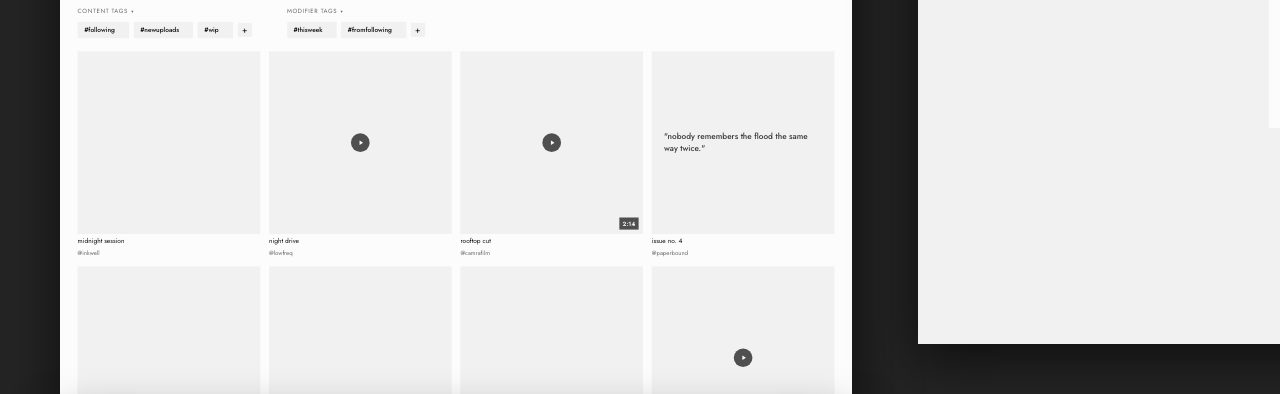
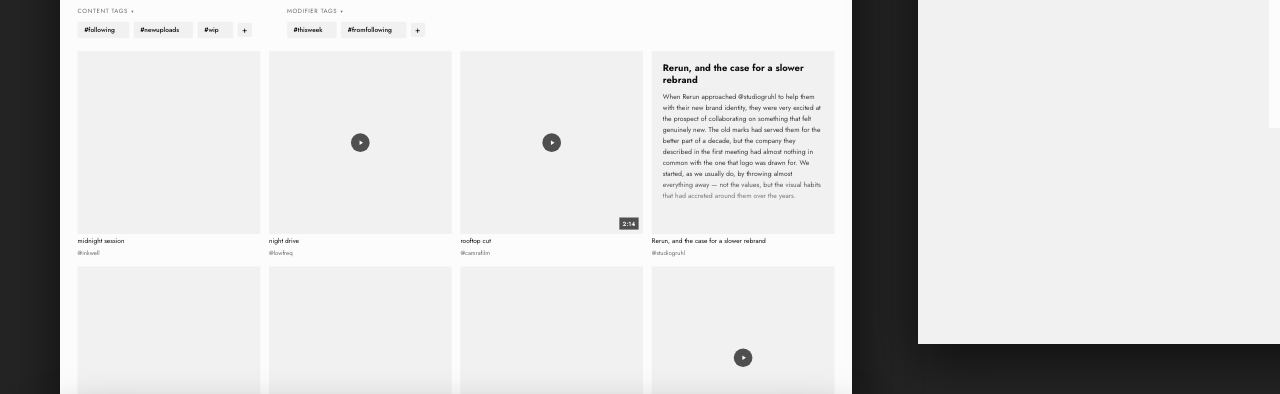
Before and after one commit to freshstart17173-sketch/eski, a website: page artboard.html in a window 1280 px wide. Shown: the part 135-529 px from the top of the page. Drawn offline with Linux system fonts and the light colour scheme; no server answers.

Commit message:
Artboard: show a titled long-text (essay) post in the home feed.
Swapped one text card for a title + essay-length body variant so the
long-text case is visible in the grid: the square shows the bold title
and the start of the body, masked to a fade where it overruns the box,
with the handle below. The short pull-quote text card stays for contrast.

(The earlier detail-pane essay experiment was reverted — this was meant
for the home page.)

Co-Authored-By: Claude Opus 4.8 <noreply@anthropic.com>

```diff
--- a/artboard.html
+++ b/artboard.html
@@ -257,6 +257,12 @@ html,body{margin:0;height:100%;overflow:hidden;background:var(--bg);color:var(--
   font-size:var(--fs-micro);color:var(--paper);background:rgba(17,17,17,.72);padding:3px 6px}
 .gquote{padding:22px;font-family:var(--font-body);font-weight:500;font-size:15px;color:var(--ink-soft);
   line-height:1.4;text-align:left}
+/* a long text/essay post: title + body filling the square, top-aligned,
+   faded out at the bottom where it overflows — a readable preview. */
+.gtext{position:absolute;inset:0;padding:20px;display:flex;flex-direction:column;gap:10px;overflow:hidden;
+  -webkit-mask-image:linear-gradient(#000 68%,transparent);mask-image:linear-gradient(#000 68%,transparent)}
+.gtext .gtitle{font-family:var(--font-body);font-weight:700;font-size:17px;color:var(--ink);line-height:1.25}
+.gtext .gbody{font-family:var(--font-body);font-weight:400;font-size:12.5px;color:var(--ink-soft);line-height:1.6}
 .gcount{position:absolute;bottom:8px;left:8px;display:inline-flex;align-items:center;gap:5px;
   font-family:var(--font-body);font-weight:700;font-size:var(--fs-xs);color:var(--paper);
   background:rgba(17,17,17,.8);padding:4px 8px}
@@ -322,6 +328,18 @@ const vid = d => `<div class="gplay">${PLAY}</div><div class="gind">${esc(d)}</d
 const aud = `<div class="gplay">${PLAY}</div>`;
 const coll = n => `<div class="gcount"><svg viewBox="0 0 24 24"><rect x="8" y="8" width="12" height="12"/><path d="M4 16V4h12"/></svg>${esc(n)}</div>`;
 const gq = t => `<div class="gquote">"${esc(t)}"</div>`;
+/* a titled essay post in the grid: the square shows the title + the start
+   of the body, faded where it runs past the box; the handle sits below. */
+function gtextcard(title, body, handle){
+  return `<div class="gcard selectable">
+    <div class="gbox" style="align-items:stretch;justify-content:flex-start;">
+      <div class="gtext"><div class="gtitle">${esc(title)}</div><div class="gbody">${esc(body)}</div></div>
+    </div>
+    <div class="gcap">${esc(title)}</div>
+    <div class="ghandle">${esc(handle)}</div>
+  </div>`;
+}
+const ESSAY = "When Rerun approached @studiogruhl to help them with their new brand identity, they were very excited at the prospect of collaborating on something that felt genuinely new. The old marks had served them for the better part of a decade, but the company they described in the first meeting had almost nothing in common with the one that logo was drawn for. We started, as we usually do, by throwing almost everything away — not the values, but the visual habits that had accreted around them over the years.";
 
 const homepageHtml = `
 <div class="ms selectable" style="display:flex;flex-direction:row;align-items:center;justify-content:space-between;
@@ -385,7 +403,7 @@ const homepageHtml = `
     ${gcard('midnight session','@inkwell')}
     ${gcard('night drive','@lowfreq', aud)}
     ${gcard('rooftop cut','@camrafilm', vid('2:14'))}
-    ${gcard('issue no. 4','@paperbound', gq('nobody remembers the flood the same way twice.'))}
+    ${gtextcard('Rerun, and the case for a slower rebrand', ESSAY, '@studiogruhl')}
     ${gcard('sketchbook, march','@linewerk', coll('6'))}
     ${gcard('static','@glasseye')}
     ${gcard('story bible: HALO','@inkwell', coll('12'))}
```
